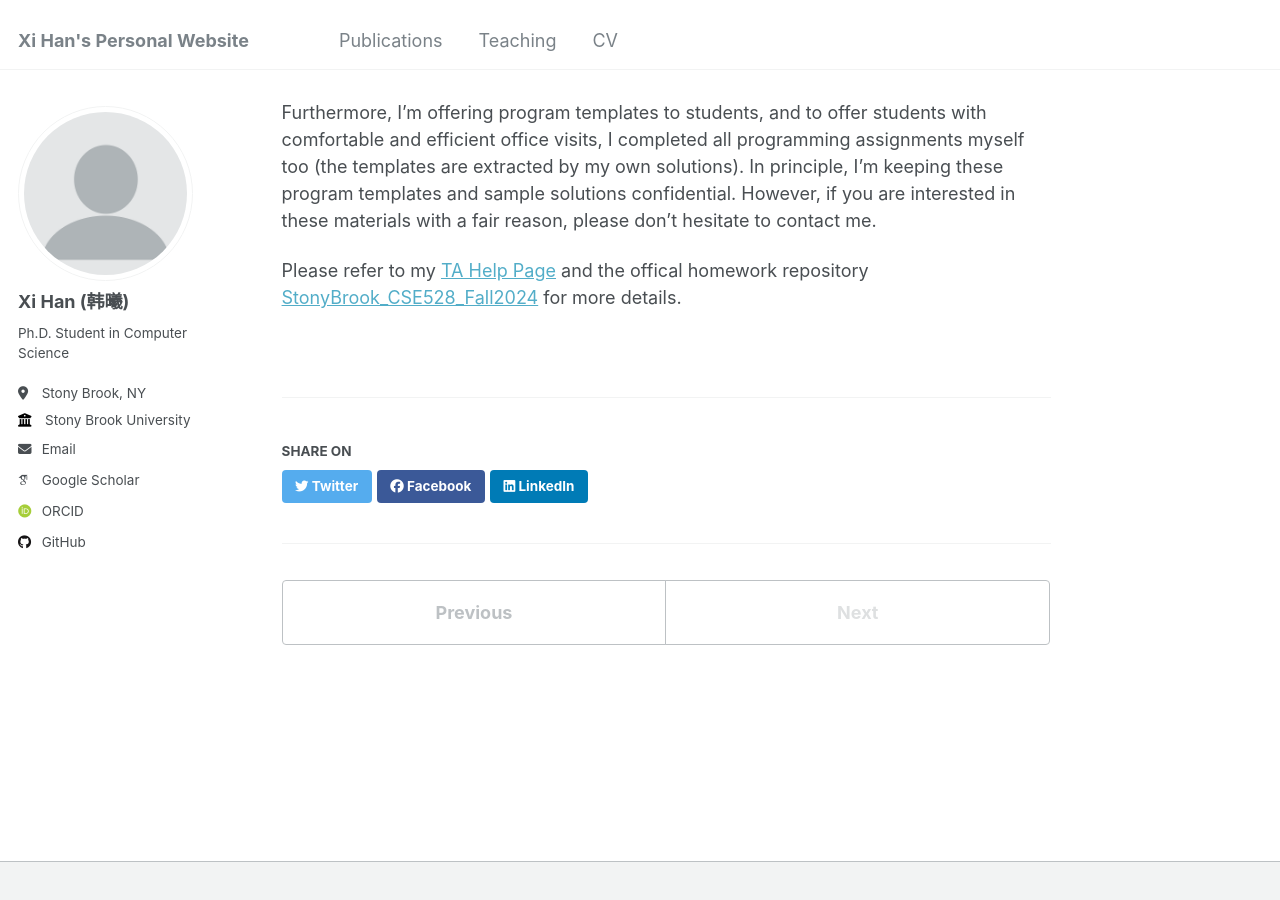
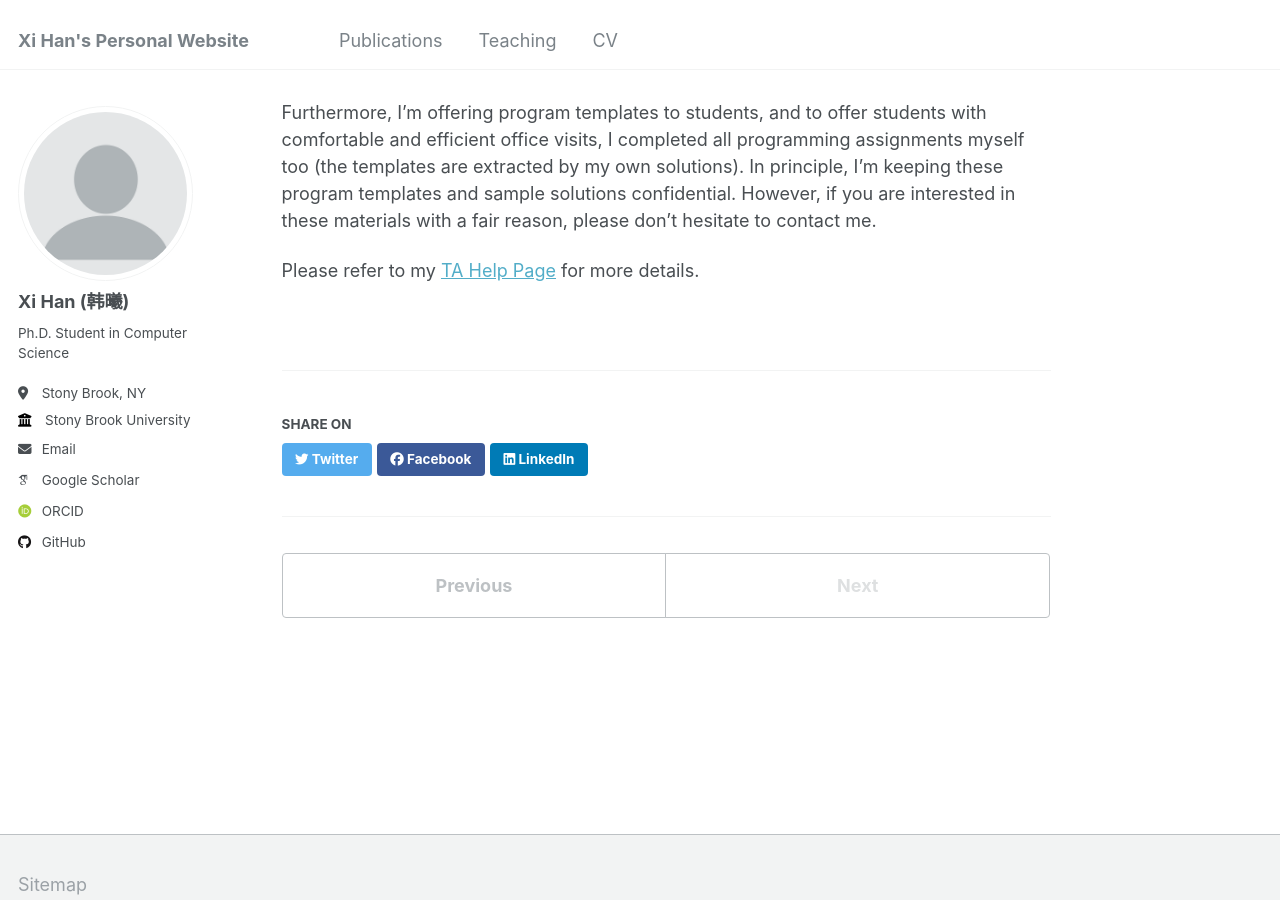
Before and after one commit to AXIHIXA/axihixa.github.io, a Jekyll site: the page built from _teaching/cse-528-2024-fall.md, in a window 1280 px wide and 900 px high, scrolled down 579 px. Built offline with Jekyll 4.4.1, drawn with Linux system fonts in a browser that asks for light colours; some web fonts are replaced.

Commit message:
Update teaching

```diff
--- a/_teaching/cse-528-2024-fall.md
+++ b/_teaching/cse-528-2024-fall.md
@@ -16,4 +16,4 @@ I also helped the course instructor completely re-design (in Spring 2021) and ma
 
 Furthermore, I'm offering program templates to students, and to offer students with comfortable and efficient office visits, I completed all programming assignments myself too (the templates are extracted by my own solutions). In principle, I'm keeping these program templates and sample solutions confidential. However, if you are interested in these materials with a fair reason, please don't hesitate to contact me.
 
-Please refer to my [TA Help Page](https://www3.cs.stonybrook.edu/~xihan1/courses/cse528/ta_help_page.html) and the offical homework repository [StonyBrook_CSE528_Fall2024](https://github.com/AXIHIXA/StonyBrook_CSE528_Fall2024) for more details.
+Please refer to my [TA Help Page](https://www3.cs.stonybrook.edu/~xihan1/courses/cse528/ta_help_page.html) <!-- and the offical homework repository [StonyBrook_CSE528_Fall2024](https://github.com/AXIHIXA/StonyBrook_CSE528_Fall2024) --> for more details.
```
